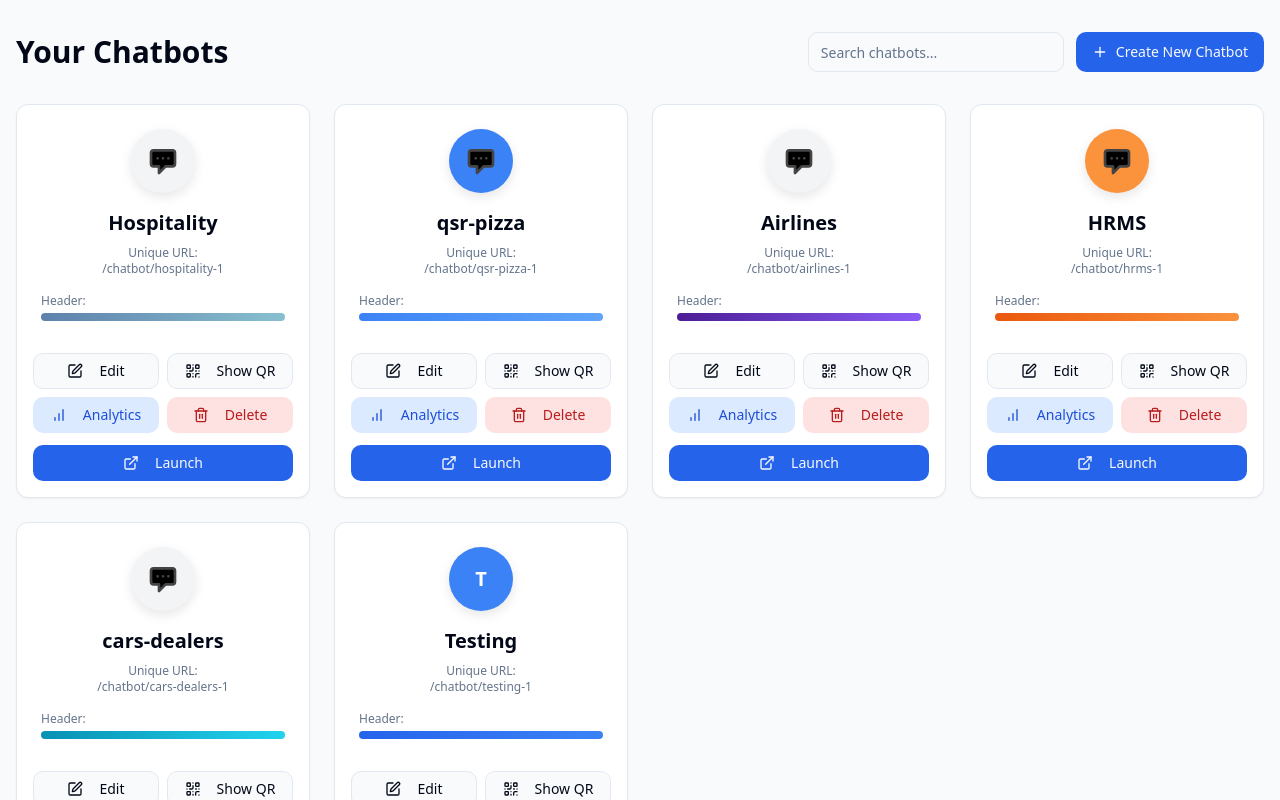
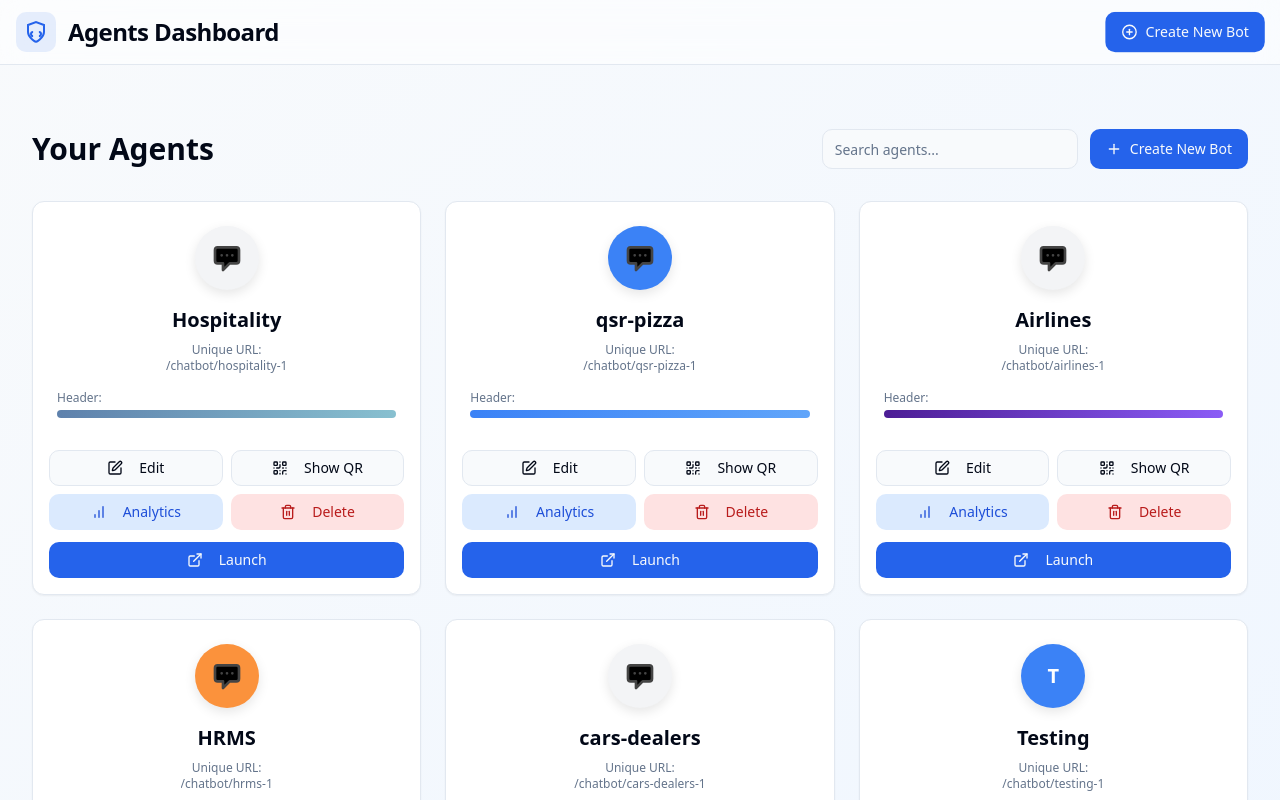
Before and after one commit to tirumala-karthikeya/bot-conversation-shell, a React (Vite) app: page / in a window 1280 px wide. Shown: the top 800 px of the page. Built offline with nearby package versions, Linux system fonts and the light colour scheme.

Commit message:
Refactor: UI enhancements and adjustments
- Keep the existing navbar in the dashboard.
- Remove the settings button from the chatbot detail page.
- Add more animations to the chatbot and dashboard pages.
- Display three bots per row.
- Use a logo image and "Agents Dashboard" for the title.

```diff
--- a/src/components/DashboardLayout.tsx
+++ b/src/components/DashboardLayout.tsx
@@ -10,7 +10,7 @@ const DashboardLayout: React.FC<DashboardLayoutProps> = ({ children }) => {
   return (
     <div className="min-h-screen flex flex-col bg-gradient-to-br from-slate-50 to-blue-50">
       <Header />
-      <main className="flex-1 container mx-auto px-4 py-6 md:py-8">
+      <main className="flex-1 container mx-auto px-4 py-6 md:py-8 animate-fade-in">
         {children}
       </main>
       <footer className="py-4 px-4 text-center text-sm text-muted-foreground">
--- a/src/components/Header.tsx
+++ b/src/components/Header.tsx
@@ -2,18 +2,35 @@
 import React from "react";
 import { Button } from "@/components/ui/button";
 import { PlusCircle } from "lucide-react";
+import { useNavigate } from "react-router-dom";
 
 const Header: React.FC = () => {
+  const navigate = useNavigate();
+
   return (
-    <header className="border-b bg-card/50 backdrop-blur-md sticky top-0 z-10 w-full">
+    <header className="border-b bg-card/50 backdrop-blur-md sticky top-0 z-10 w-full animate-fade-in">
       <div className="container mx-auto px-4 flex items-center justify-between h-16">
-        <div className="flex items-center gap-2">
-          <h1 className="text-2xl font-semibold tracking-tight">
-            Chatbot Dashboard
+        <div className="flex items-center gap-3">
+          <div className="w-10 h-10 rounded-md flex items-center justify-center overflow-hidden bg-primary/10">
+            <svg xmlns="http://www.w3.org/2000/svg" viewBox="0 0 24 24" fill="none" stroke="currentColor" strokeWidth="2" className="w-6 h-6 text-primary">
+              <path d="M12 22s8-4 8-10V5l-8-3-8 3v7c0 6 8 10 8 10" />
+              <path d="M9.1 12a2.1 2.1 0 0 0 0 4.2" />
+              <path d="M14.9 16.2a2.1 2.1 0 0 0 0-4.2" />
+            </svg>
+          </div>
+          <h1
+            className="text-2xl font-semibold tracking-tight cursor-pointer hover:text-primary transition-colors"
+            onClick={() => navigate("/")}
+          >
+            Agents Dashboard
           </h1>
         </div>
         <div className="flex items-center gap-4">
-          <Button className="flex items-center gap-2 btn-transition" variant="default">
+          <Button
+            className="flex items-center gap-2 btn-transition animate-pulse-subtle"
+            variant="default"
+            onClick={() => navigate("/")}
+          >
             <PlusCircle className="h-4 w-4" />
             <span className="hidden sm:inline">Create New Bot</span>
             <span className="sm:hidden">New</span>
--- a/src/pages/ChatbotDetail.tsx
+++ b/src/pages/ChatbotDetail.tsx
@@ -3,13 +3,12 @@ import React, { useState, useEffect } from "react";
 import { useParams, useNavigate } from "react-router-dom";
 import { Button } from "@/components/ui/button";
 import { getChatbotById, updateChatbot, deleteChatbot } from "@/services/chatbotService";
-import { ChevronLeft, Settings, Edit, QrCode, Trash2 } from "lucide-react";
+import { ChevronLeft, Edit, QrCode, Trash2 } from "lucide-react";
 import FloatingChat from "@/components/FloatingChat";
 import EditChatbotDialog from "@/components/EditChatbotDialog";
 import QRCodeDialog from "@/components/QRCodeDialog";
 import DeleteConfirmationDialog from "@/components/DeleteConfirmationDialog";
 import { toast } from "sonner";
-import { Avatar, AvatarImage, AvatarFallback } from "@/components/ui/avatar";
 
 const ChatbotDetail = () => {
   const { id } = useParams<{ id: string }>();
@@ -27,12 +26,12 @@ const ChatbotDetail = () => {
   if (!chatbot) {
     return (
       <div className="min-h-screen flex flex-col items-center justify-center bg-gradient-to-br from-slate-50 to-blue-50">
-        <div className="text-center max-w-md">
+        <div className="text-center max-w-md animate-fade-in">
           <h2 className="text-2xl font-semibold mb-4">Chatbot Not Found</h2>
           <p className="text-muted-foreground mb-6">
             The chatbot you're looking for doesn't exist or has been removed.
           </p>
-          <Button onClick={() => navigate("/")} className="btn-transition">
+          <Button onClick={() => navigate("/")} className="btn-transition animate-pulse-subtle">
             Return to Dashboard
           </Button>
         </div>
@@ -100,13 +99,13 @@ const ChatbotDetail = () => {
               variant="ghost"
               size="icon"
               onClick={() => navigate("/")}
-              className="hover:bg-white/20"
+              className="hover:bg-white/20 animate-pulse-subtle"
             >
               <ChevronLeft className="h-5 w-5" />
             </Button>
             <div className="flex items-center gap-3">
               <div
-                className="w-8 h-8 rounded-full flex items-center justify-center overflow-hidden cursor-pointer"
+                className="w-8 h-8 rounded-full flex items-center justify-center overflow-hidden cursor-pointer animate-scale-in"
                 style={{ backgroundColor: chatbot.avatarColor }}
                 onClick={() => navigate(`/chatbot/${chatbot.id}`)}
               >
@@ -143,7 +142,7 @@ const ChatbotDetail = () => {
             <Button
               variant="ghost"
               size="icon"
-              className="hover:bg-white/20"
+              className="hover:bg-white/20 animate-slide-in-bottom"
               onClick={handleEditClick}
               title="Edit Chatbot"
             >
@@ -152,28 +151,22 @@ const ChatbotDetail = () => {
             <Button
               variant="ghost"
               size="icon"
-              className="hover:bg-white/20"
+              className="hover:bg-white/20 animate-slide-in-bottom"
               onClick={handleQRClick}
               title="Show QR Code"
+              style={{animationDelay: "50ms"}}
             >
               <QrCode className="h-5 w-5" />
             </Button>
             <Button
               variant="ghost"
               size="icon"
-              className="hover:bg-white/20 text-red-500"
+              className="hover:bg-white/20 text-red-500 animate-slide-in-bottom"
               onClick={handleDeleteClick}
               title="Delete Chatbot"
+              style={{animationDelay: "100ms"}}
             >
               <Trash2 className="h-5 w-5" />
-            </Button>
-            <Button
-              variant="ghost"
-              size="icon"
-              className="hover:bg-white/20"
-              title="Settings"
-            >
-              <Settings className="h-5 w-5" />
             </Button>
           </div>
         </div>
@@ -182,11 +175,11 @@ const ChatbotDetail = () => {
       <main className="flex-1 container mx-auto px-4 py-6 max-w-3xl animate-fade-in-up">
         {/* Static image display if available */}
         {chatbot.staticImage && (
-          <div className="flex justify-center mb-8">
+          <div className="flex justify-center mb-8 animate-scale-in">
             <img
               src={chatbot.staticImage}
               alt={chatbot.name}
-              className="max-w-full rounded-lg shadow-md object-contain max-h-[300px]"
+              className="max-w-full rounded-lg shadow-md object-contain max-h-[300px] hover:scale-105 transition-transform"
             />
           </div>
         )}
--- a/src/pages/Index.tsx
+++ b/src/pages/Index.tsx
@@ -6,6 +6,7 @@ import { getChatbots } from "@/services/chatbotService";
 import ChatbotCard from "@/components/ChatbotCard";
 import { Plus } from "lucide-react";
 import CreateChatbotDialog from "@/components/CreateChatbotDialog";
+import DashboardLayout from "@/components/DashboardLayout";
 
 const Index = () => {
   const [searchQuery, setSearchQuery] = useState("");
@@ -38,44 +39,52 @@ const Index = () => {
   };
 
   return (
+    <DashboardLayout>
       <div className="container mx-auto px-4 py-8 max-w-7xl">
-      <div className="flex flex-col md:flex-row md:justify-between items-start md:items-center gap-4 mb-8">
-        <h1 className="text-3xl font-bold">Your Chatbots</h1>
+        <div className="flex flex-col md:flex-row md:justify-between items-start md:items-center gap-4 mb-8 animate-fade-in">
+          <h1 className="text-3xl font-bold">Your Agents</h1>
           <div className="flex flex-col sm:flex-row gap-3 w-full md:w-auto">
             <Input
-            placeholder="Search chatbots..."
+              placeholder="Search agents..."
               value={searchQuery}
               onChange={handleSearchChange}
-            className="w-full md:w-64"
+              className="w-full md:w-64 animate-fade-in"
+              style={{animationDelay: "100ms"}}
             />
             <Button
               onClick={handleCreateClick}
-            className="flex items-center gap-2"
+              className="flex items-center gap-2 animate-fade-in btn-transition"
+              style={{animationDelay: "200ms"}}
             >
               <Plus className="h-5 w-5" />
-            Create New Chatbot
+              Create New Bot
             </Button>
           </div>
         </div>
 
         {filteredChatbots.length === 0 ? (
-        <div className="text-center py-16 bg-gray-50 rounded-lg">
-          <h2 className="text-xl font-semibold mb-2">No chatbots found</h2>
+          <div className="text-center py-16 bg-gray-50 rounded-lg animate-fade-in-up">
+            <h2 className="text-xl font-semibold mb-2">No agents found</h2>
             <p className="text-muted-foreground mb-6">
               {searchQuery
-              ? "No chatbots match your search criteria."
-              : "You haven't created any chatbots yet."}
+                ? "No agents match your search criteria."
+                : "You haven't created any agents yet."}
             </p>
-          <Button onClick={handleCreateClick}>Create Your First Chatbot</Button>
+            <Button onClick={handleCreateClick} className="animate-pulse-subtle">Create Your First Bot</Button>
           </div>
         ) : (
-        <div className="grid grid-cols-1 sm:grid-cols-2 lg:grid-cols-3 xl:grid-cols-4 gap-6">
-          {filteredChatbots.map((chatbot) => (
+          <div className="grid grid-cols-1 sm:grid-cols-2 lg:grid-cols-3 gap-6">
+            {filteredChatbots.map((chatbot, index) => (
+              <div
+                key={chatbot.id}
+                className="animate-fade-in-up"
+                style={{animationDelay: `${index * 50}ms`}}
+              >
                 <ChatbotCard
-              key={chatbot.id}
                   chatbot={chatbot}
                   onDelete={refreshChatbots}
                 />
+              </div>
             ))}
           </div>
         )}
@@ -87,6 +96,7 @@ const Index = () => {
           onSuccess={refreshChatbots}
         />
       </div>
+    </DashboardLayout>
   );
 };
 
```
Lines whose indentation alone changed are shown as unchanged.
